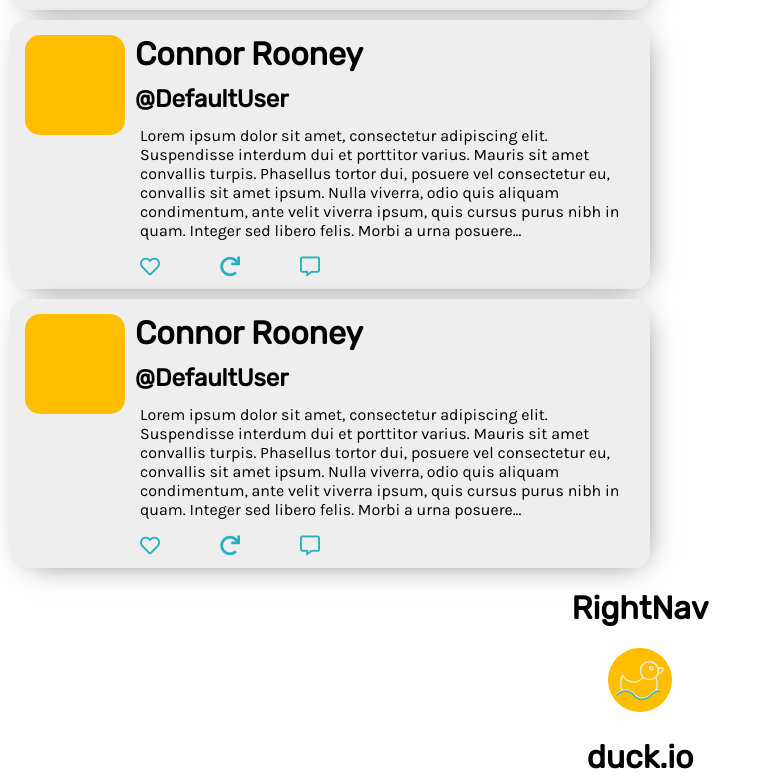
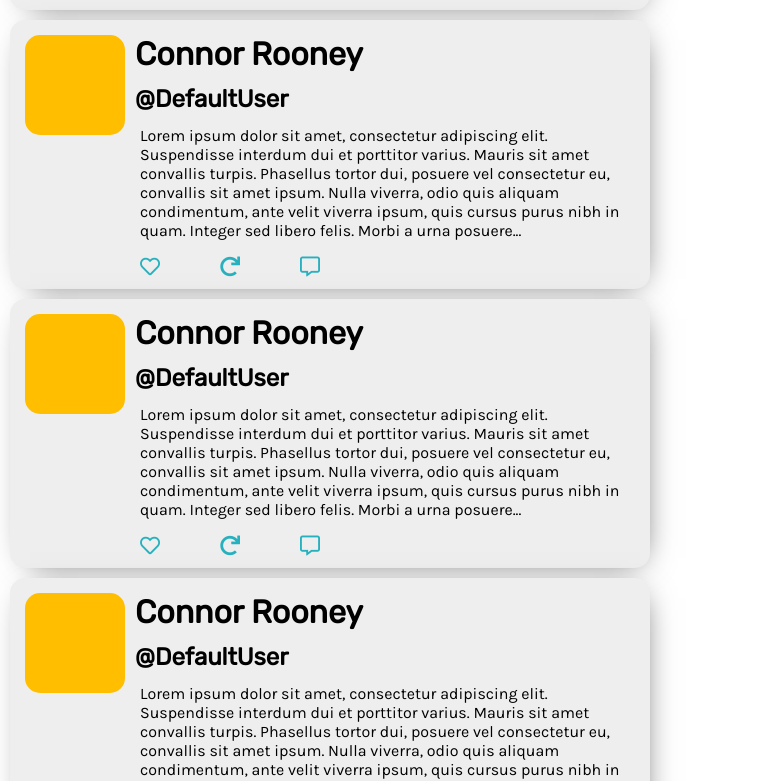
Before and after one commit to haze-bear/CN-Social-App, a React (Create React App) app: page / in a window 1280 px wide. Shown: the part 959-1740 px from the top of the page, without its empty margins (0-766 px from the left). Built offline with nearby package versions, Linux system fonts and the light colour scheme.

Commit message:
Can change how many posts are displayed

```diff
--- a/src/components/Feed.js
+++ b/src/components/Feed.js
@@ -7,13 +7,22 @@ class Feed extends React.Component{
 
 
     render(){
+
+        let maxPosts = 5
+
+        let postArr = []
+        for (let i = 0; i < maxPosts; i++){
+            postArr.push(
+                <Post
+                />
+            )
+        }
+
         return(
             <div className="Feed">
                 <h1>Feed</h1>
-                <Post/>
-                <Post/>
-                <Post/>
-                <Post/>
+                {postArr}
+
             </div>
         )
     }
```
